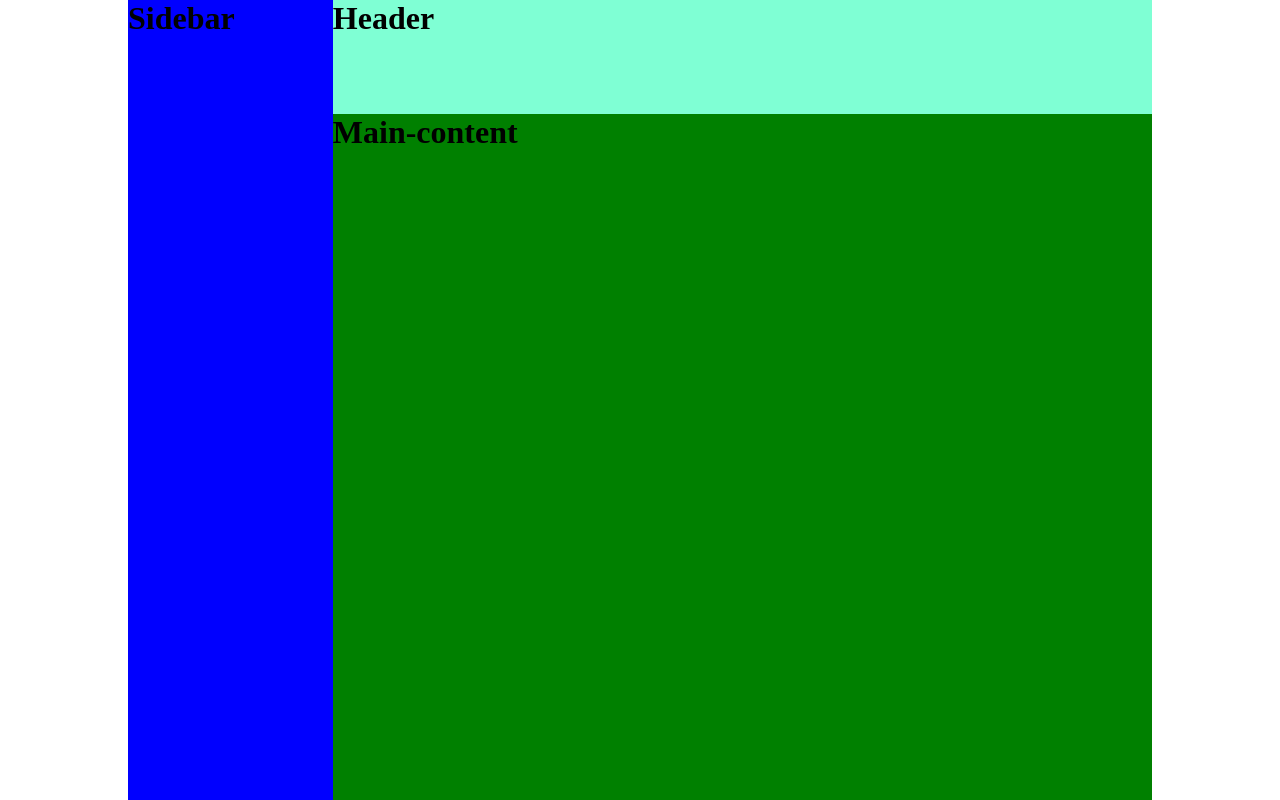
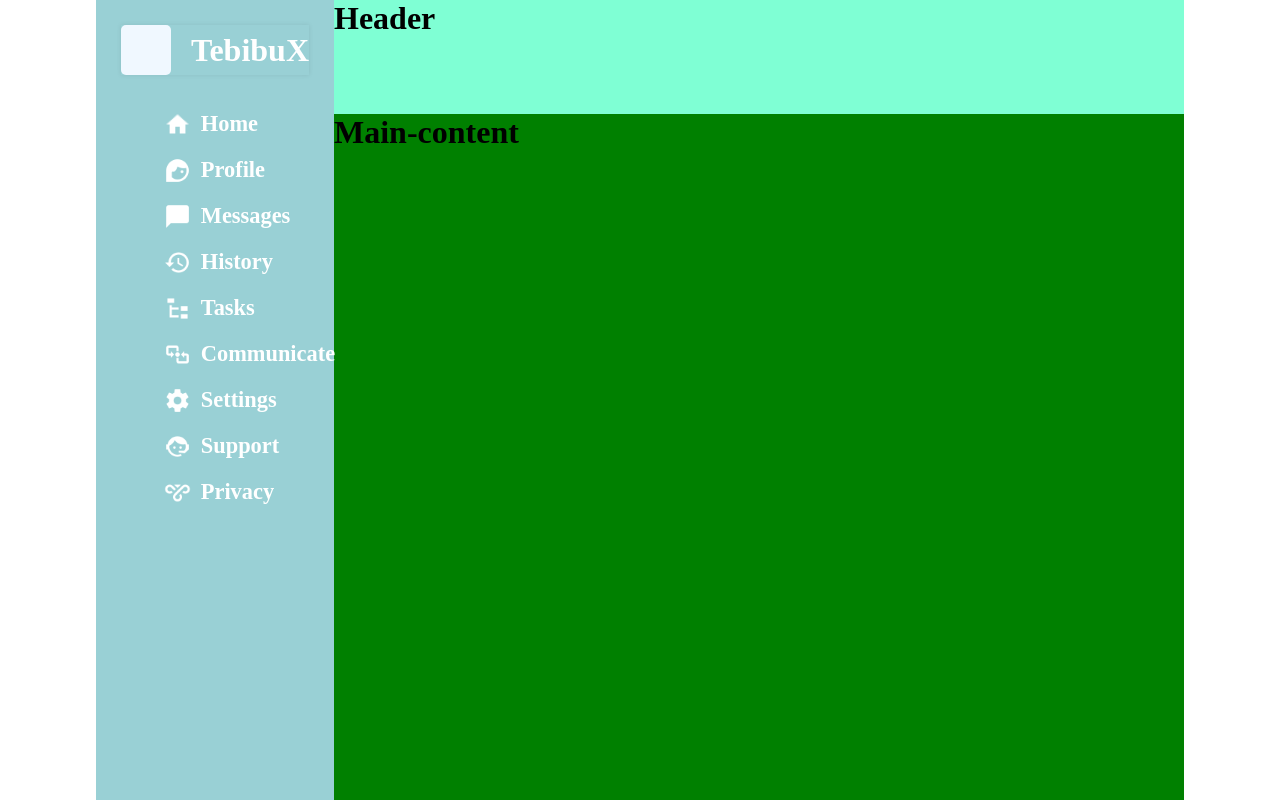
Before and after one commit to Tebibux/Admin_Dashboard, a plain HTML site: page index.html in a window 1280 px wide. Drawn offline with Linux system fonts and the light colour scheme.

Commit message:
sidebar finished

```diff
--- a/css/style.css
+++ b/css/style.css
@@ -6,23 +6,102 @@
 
 .container {
 	height: 100vh;
-	width: 80vw;
+	width: 85vw;
 	margin: 0 auto;
 	display: grid;
 	grid-template-columns: 1fr 4fr;
 	grid-template-rows: 1fr 6fr;
 }
 
+/* header starts here */
 .header {
+	display: grid;
 	background-color: aquamarine;
 	grid-column: 2/-1;
 	grid-row: 1/2;
+
 }
 
+
+
+/* header ends here */
 .sidebar {
-	background-color: blue;
+	display: grid;
+	grid-template-rows: 1fr 4fr 2fr 5fr;
+	background-color: rgba(0, 139, 151, 0.4);
 	grid-column: 1/2;
 	grid-row: 1/-1;
+	color: white;
+	font-weight: bold;
+
+}
+
+.logo {
+	display: flex;
+	align-items: center;
+	justify-content: center;
+	margin: 25px;
+	box-shadow: 0px 0 5px 0px rgba(0,0,0,0.09);
+}
+
+.logo>.box {
+	border-radius: 5px;
+	width: 50px;
+	height: 50px;
+	background-color: aliceblue;
+}
+
+.sidebar>.logo>.name {
+	margin-left: 20px;
+	font-size: 2rem;
+	font-weight: bolder;
+}
+
+.list {
+	width: 100%;
+	display: flex;
+	margin-top: 10px;
+	padding-left: 20%;
+	cursor: pointer;
+	position: relative;
+	transition: 0.5s;
+	cursor: pointer;
+	margin: 3px;
+}
+
+.list:hover {
+	background-color: rgba(240, 248, 255, 0.4);
+	padding-right: 24px;
+	padding-left: 8px;
+	box-shadow: 0px 0 5px 0px rgba(0,0,0,0.5);
+
+}
+
+
+.chooses>ul,
+.settings>ul {
+	font-size: 1.4rem;
+	display: flex;
+	flex-direction: column;
+	justify-content: center;
+	align-items: center;
+
+}
+
+/* sidebar ends here */
+ul li {
+	padding-top: 8px;
+	height: 40px;
+	list-style-type: none;
+	padding-left: 20px;
+	display: flex;
+	justify-content: center;
+	gap: 10px;
+
+}
+
+li img {
+	height: 1.7rem;
 }
 
 .main-content {
--- a/index.html
+++ b/index.html
@@ -15,7 +15,51 @@
 			<h1>Header</h1>
 		</div>
 		<div class="sidebar">
-			<h1>Sidebar</h1>
+			<div class="logo">
+				<div class="box"></div>
+				<div class="name">TebibuX</div>
+			</div>
+			<div class="chooses">
+				<ul>
+					<div class="list">
+						<li><img src="/icons/home.png" alt="" srcset=""> Home</li>
+					</div>
+
+					<div class="list">
+						<li><img src="/icons/face-woman-profile.png" alt="" srcset=""> Profile</li>
+					</div>
+
+					<div class="list">
+						<li><img src="/icons/message.png" alt="" srcset=""> Messages</li>
+					</div>
+
+					<div class="list">
+						<li><img src="/icons/history.png" alt="" srcset=""> History</li>
+					</div>
+
+					<div class="list">
+						<li><img src="/icons/file-tree.png" alt="" srcset=""> Tasks</li>
+					</div>
+
+					<div class="list">
+						<li><img src="/icons/nfc-tap.png" alt="" srcset=""> Communicate</li>
+					</div>
+
+				</ul>
+			</div>
+			<div class="settings">
+				<ul>
+					<div class="list">
+						<li><img src="/icons/cog.png" alt="" srcset=""> Settings</li>
+					</div>
+					<div class="list">
+						<li><img src="/icons/face-agent.png" alt="" srcset=""> Support</li>
+					</div>
+					<div class="list">
+						<li><img src="/icons/vpn.png" alt="" srcset=""> Privacy</li>
+					</div>
+				</ul>
+			</div>
 		</div>
 		<div class="main-content">
 			<h1>Main-content</h1>
```
Also changed, not shown: icons/cog.png (added), icons/face-agent.png (added), icons/face-woman-profile.png (added), icons/file-tree.png (added), icons/history.png (added), icons/home.png (added), icons/message.png (added), icons/nfc-tap.png (added), icons/vpn.png (added).
